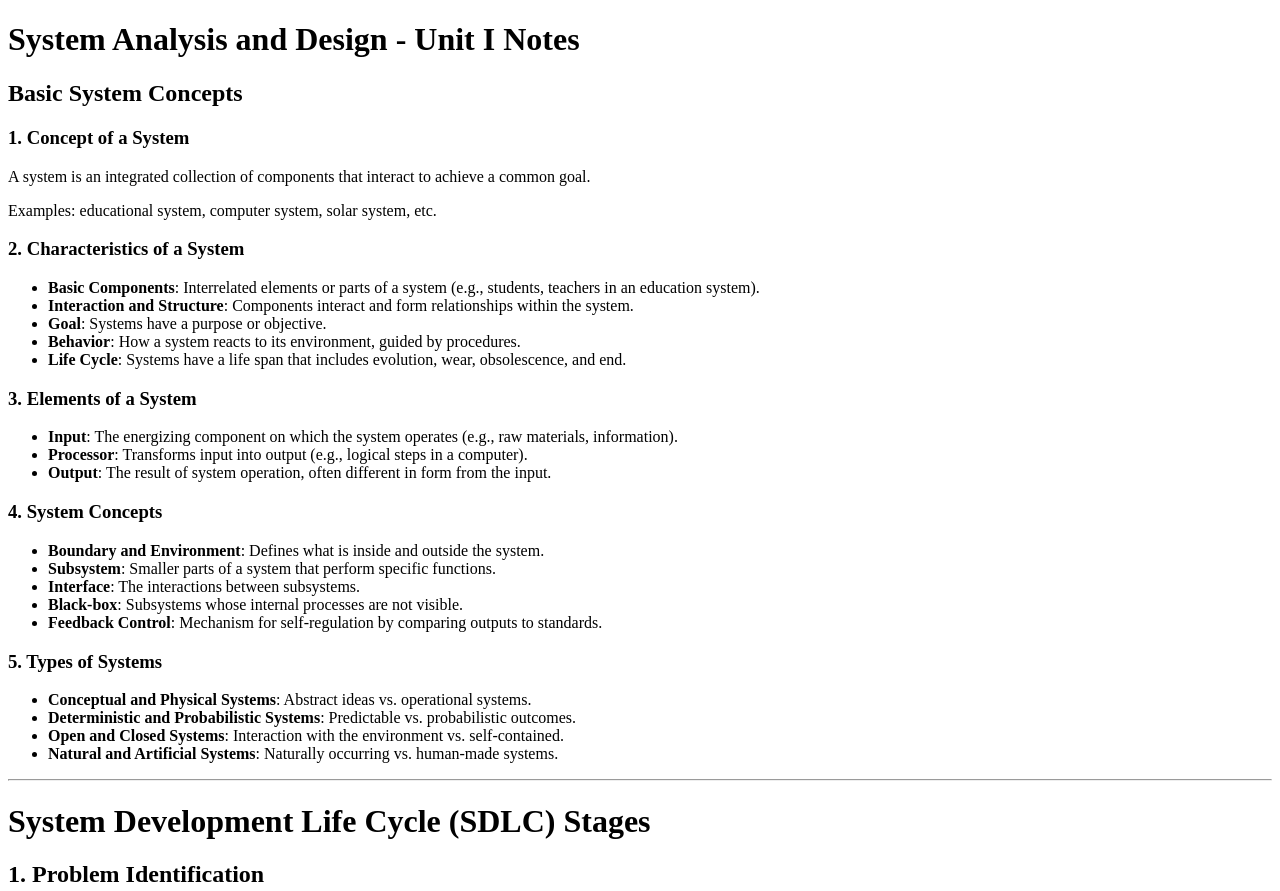
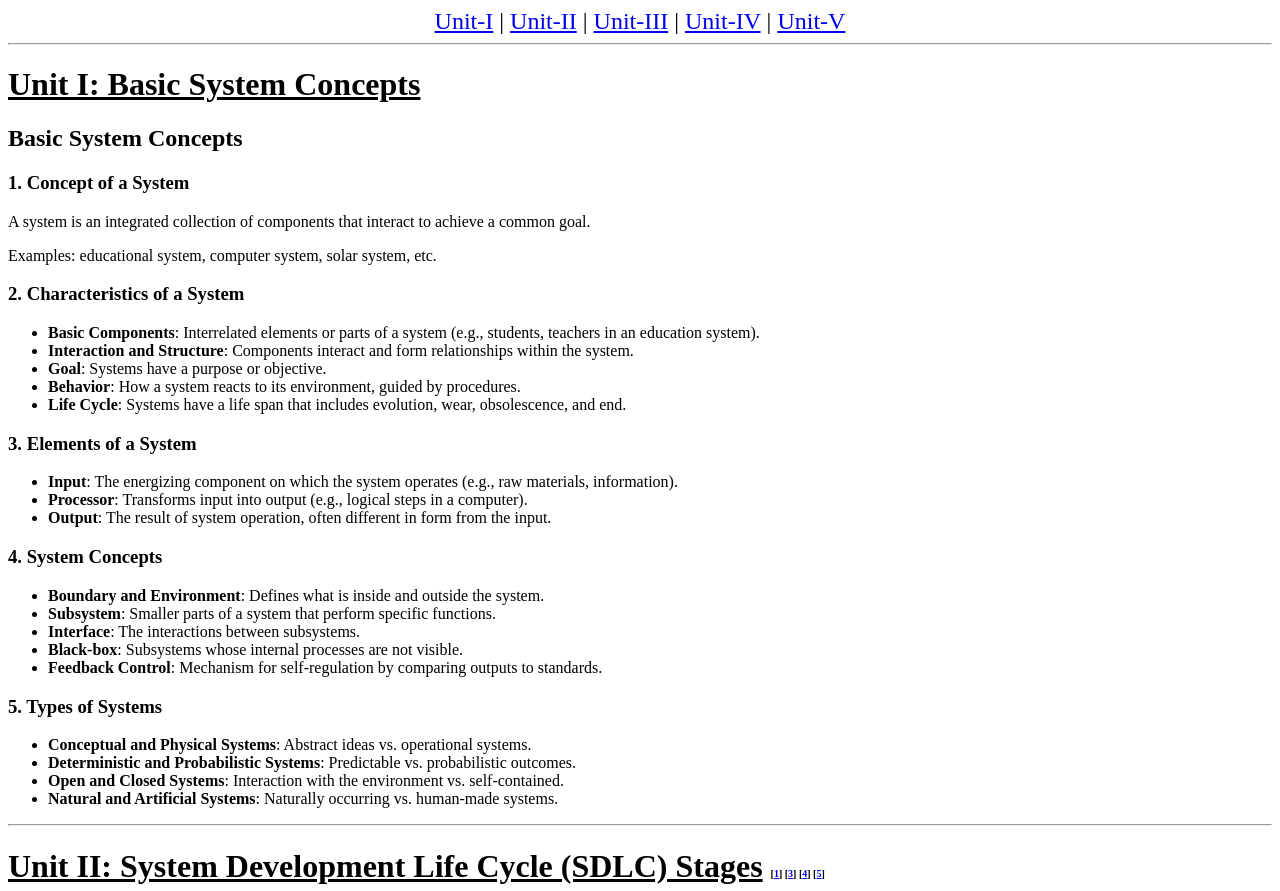
Before and after one commit to Blackx16/sad, a plain HTML site: page index.html in a window 1280 px wide. Shown: the top 891 px of the page. Drawn offline with Linux system fonts and the light colour scheme.

Commit message:
Update index.html

```diff
--- a/index.html
+++ b/index.html
@@ -3,10 +3,23 @@
 <head>
     <meta charset="UTF-8">
     <meta name="viewport" content="width=device-width, initial-scale=1.0">
-    <title>System Analysis and Design - Unit I Notes</title>
+    <title>System Analysis and Design</title>
 </head>
+<div align="center">
+    <font size="5">
+     <a href="#Unit-I">Unit-I</a> |
+     <a href="#Unit-II">Unit-II</a> |
+     <a href="#Unit-III">Unit-III</a> |
+     <a href="#Unit-IV">Unit-IV</a> |
+     <a href="#Unit-V">Unit-V</a>
+    </font>
+</div>
+<hr>
+
+
+
 <body>
-    <h1>System Analysis and Design - Unit I Notes</h1>
+    <h1 id="Unit-I"><u>Unit I: Basic System Concepts</u> </h1>
     <h2>Basic System Concepts</h2>
     <h3>1. Concept of a System</h3>
     <p>A system is an integrated collection of components that interact to achieve a common goal.</p>
@@ -42,7 +55,7 @@
     </ul>
     <hr>
 
-        <h1>System Development Life Cycle (SDLC) Stages</h1>
+    <h1 id="Unit-II"> <u>Unit II: System Development Life Cycle (SDLC) Stages</u> <font size="1"> [<a href="#Unit-I">1</a>] [<a href="#Unit-III">3</a>] [<a href="#Unit-IV">4</a>] [<a href="#Unit-V">5</a>]</font></h1>
 
     <h2>1. Problem Identification</h2>
     <p>One of the most difficult tasks of systems analysis. Requires clear understanding to avoid wastage of time and energy later. Several questions must be posed, such as:</p>
@@ -111,7 +124,7 @@
     </ul>
     <hr>
 
-     <h1>Notes for Unit III: Structured System Analysis and Design Method (SSADM)</h1>
+     <h1 id="Unit-III"><u>Unit III: Structured System Analysis and Design Method (SSADM)</u> <font size="1"> [<a href="#Unit-I">1</a>] [<a href="#Unit-II">2</a>] [<a href="#Unit-IV">4</a>][<a href="#Unit-V">5</a>]</font></h1>
 
     <h2>Introduction to SSADM</h2>
     <p><strong>Structured System Analysis and Design (SSADM)</strong>: A well-defined approach in system development.</p>
@@ -202,7 +215,7 @@
     </ul>
     <hr>
 
-     <h1>Fact Finding Techniques and Input/Output Design</h1>
+     <h1 id="Unit-IV"><u>Unit IV: Fact Finding Techniques and Input/Output Design</u> <font size="1"> [<a href="#Unit-I">1</a>] [<a href="#Unit-II">2</a>] [<a href="#Unit-III">3</a>] [<a href="#Unit-V">5</a>]</font></h1>
 
     <h2>Fact Finding Techniques</h2>
     <p><strong>Introduction</strong>: Information gathering in organizations should be systematic to ensure no details are missed, right problems are identified, repetitive work is avoided, and accurate details are collected.</p>
@@ -285,7 +298,7 @@
     </ul>
     <hr>
 
-<h1>Unit V: Data Flow Diagram & Decision-making Methods</h1>
+<h1 id="Unit-V"><u>Unit V: Data Flow Diagram & Decision-making Methods</u> <font size="1"> [<a href="#Unit-I">1</a>] [<a href="#Unit-II">2</a>] [<a href="#Unit-III">3</a>] [<a href="#Unit-IV">4</a>]</font></h1>
 
     <h2>Data Flow Diagrams (DFDs)</h2>
 
```
